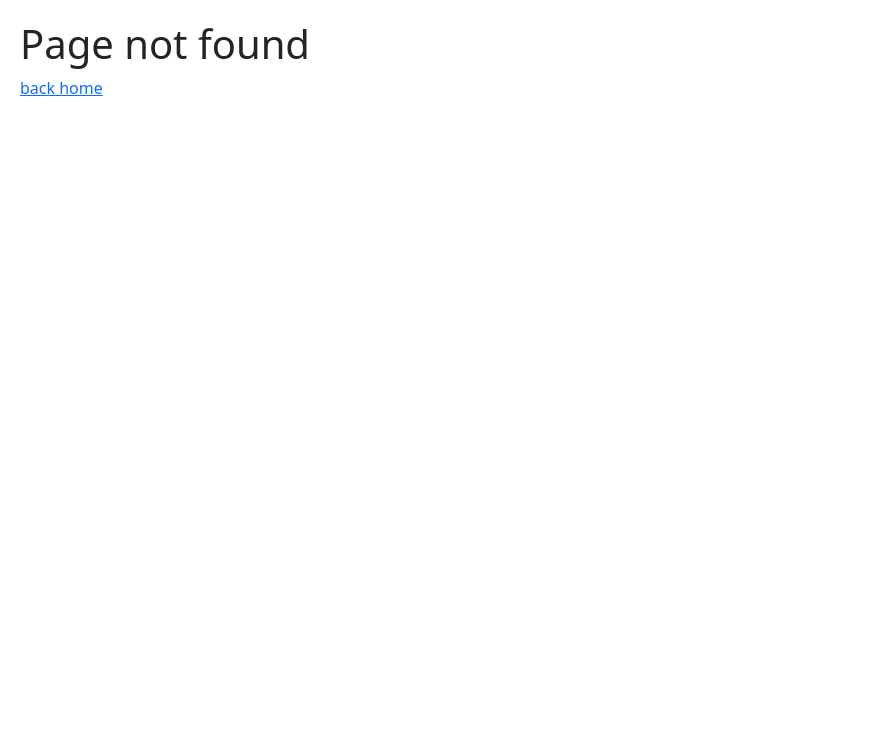
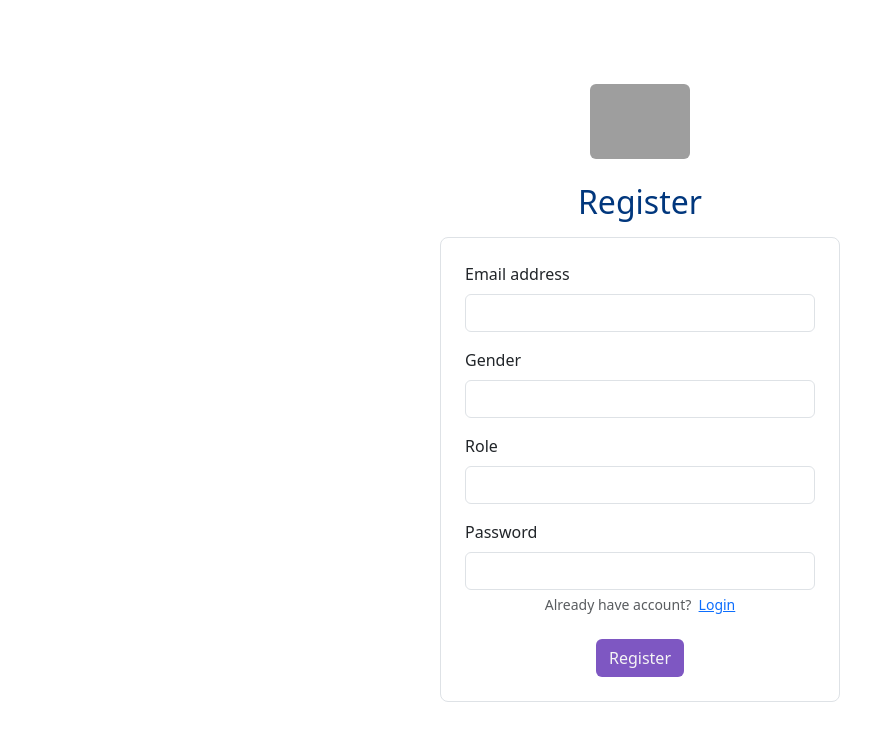
Before and after one commit to vannygigo7/waa-project-frontend, a React (Create React App) app: page /register in a window 1280 px wide. Before the commit this address had no page. Shown: the top 740 px of the page, without its empty margins (0-882 px from the left). Built offline with nearby package versions, Linux system fonts and the light colour scheme; grey boxes are pictures that could not be loaded.

Commit message:
pre-finish register form

```diff
--- a/src/components/LandingPage.js
+++ b/src/components/LandingPage.js
@@ -8,6 +8,7 @@ import todoIcon from "../assets/images/to-do-list.webp";
 import smartphoneIcon from "../assets/images/smartphone.png";
 import gearIcon from "../assets/images/gear.png";
 import Footer from "./Footer";
+import { Link } from "react-router-dom";
 
 export default function LandingPage() {
     return (
@@ -20,7 +21,9 @@ export default function LandingPage() {
                             <div>
                                 <h1 className="big-des-text-color">A Simpler Way to Run Your Nonprofit Auctions</h1>
                                 <p className="mt-3">AuctionSnap is an easy-to-use, cost-efficient nonprofit auction tool with mobile bidding. Whether you are holding an in-person, online, or hybrid auction, AuctionSnap will streamline the process.</p>
-                                <a className="btn primary-btn">Bid Now</a>
+                                <Link to={`/login`}>
+                                    <button className="btn primary-btn">Bid Now</button>
+                                </Link>
                             </div>
                         </div>
                     </div>
--- a/src/components/MyRoute.js
+++ b/src/components/MyRoute.js
@@ -8,6 +8,7 @@ import LoginForm from "./LoginForm";
 import AuctionDetail from "../features/auction/AuctionDetail";
 import HomePage from "../pages/home/HomePage";
 import AuctionList from "../features/auction/AuctionList";
+import RegisterForm from "./RegisterForm";
 
 
 export default function MyRoute() {
@@ -15,6 +16,7 @@ export default function MyRoute() {
         {path:'*', element: <NoMatchRoute/>},
         {path:'/', element: <LandingPage/>},
         {path:'/login', element: <LoginForm/>},
+        {path:'/register', element: <RegisterForm/>},
         {path: '/home', element: <HomePage/>},
         {path: '/auctions/:id', element: <AuctionDetail/>},
         {path: '/products', element: <ProductList/>},
--- a/src/components/NavBar.js
+++ b/src/components/NavBar.js
@@ -11,7 +11,9 @@ export default function NavBar() {
                         <Link to={`/login`}>
                         <button className="btn primary-btn" style={{ marginRight: "10px" }}>Login</button>
                         </Link>
+                        <Link to={`/register`}>
                         <button className="btn signup-btn">Join us</button>
+                        </Link>
                     </div>
                 </div>
             </nav>
--- /dev/null
+++ b/src/components/RegisterForm.js
@@ -0,0 +1,69 @@
+import { Link } from "react-router-dom";
+import logoIcon from "../assets/images/logo.svg"
+
+export default function RegisterForm() {
+    return (
+        <div className="container">
+            <div className="mx-auto py-5 my-3" style={{ width: "400px" }}>
+                <div className="text-center mb-3">
+                    <Link to={`/`}>
+                        <img src={logoIcon} className="rounded" alt="..." style={{ width: "100px" }} />
+                    </Link>
+                    <h2 className="mt-4" style={{ color: "#01377D" }}>Register</h2>
+                </div>
+                <form className="border border-1 py-4 px-4 rounded-3">
+                    <div className="mb-3">
+                        <label htmlFor="exampleInputEmail1" className="form-label">
+                            Email address
+                        </label>
+                        <input
+                            type="email"
+                            className="form-control"
+                            id="exampleInputEmail1"
+                            aria-describedby="emailHelp"
+                        />
+                    </div>
+                    <div className="mb-3">
+                        <label for="gender-list" className="form-label"> Gender</label><br />
+                        <select name="gender-list" id="gender-list" className="form-control">
+                            <option value="male"></option>
+                            <option value="male">Male</option>
+                            <option value="female">Female</option>
+                        </select>
+                    </div>
+                    <div className="mb-3">
+                        <label for="role-names" className="form-label">Role</label><br />
+                        <select name="role-names" id="role-names" className="form-control">
+                            <option value="both"></option>
+                            <option value="customer">Customer</option>
+                            <option value="seller">Seller</option>
+                            <option value="both">Both</option>
+                        </select>
+                    </div>
+                    <div className="mb-3">
+                        <label htmlFor="exampleInputPassword1" className="form-label">
+                            Password
+                        </label>
+                        <input
+                            type="password"
+                            className="form-control"
+                            id="exampleInputPassword1"
+                            aria-describedby="loginHelp"
+                        />
+                        <div id="loginHelp" className="form-text text-center">
+                            Already have account? &nbsp;
+                            <Link to={`/login`}>
+                                Login
+                            </Link>
+                        </div>
+                    </div>
+                    <div className="text-center">
+                        <button type="button" className="btn primary-btn mt-2">
+                            Register
+                        </button>
+                    </div>
+                </form>
+            </div>
+        </div>
+    );
+}
```
